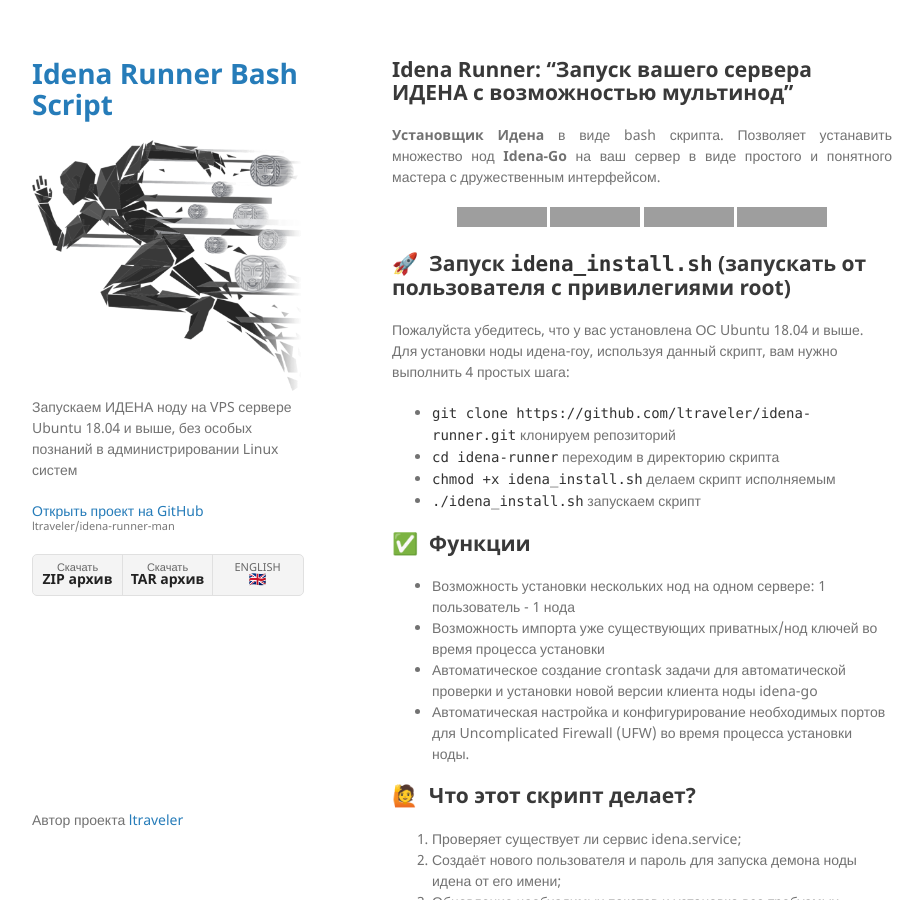
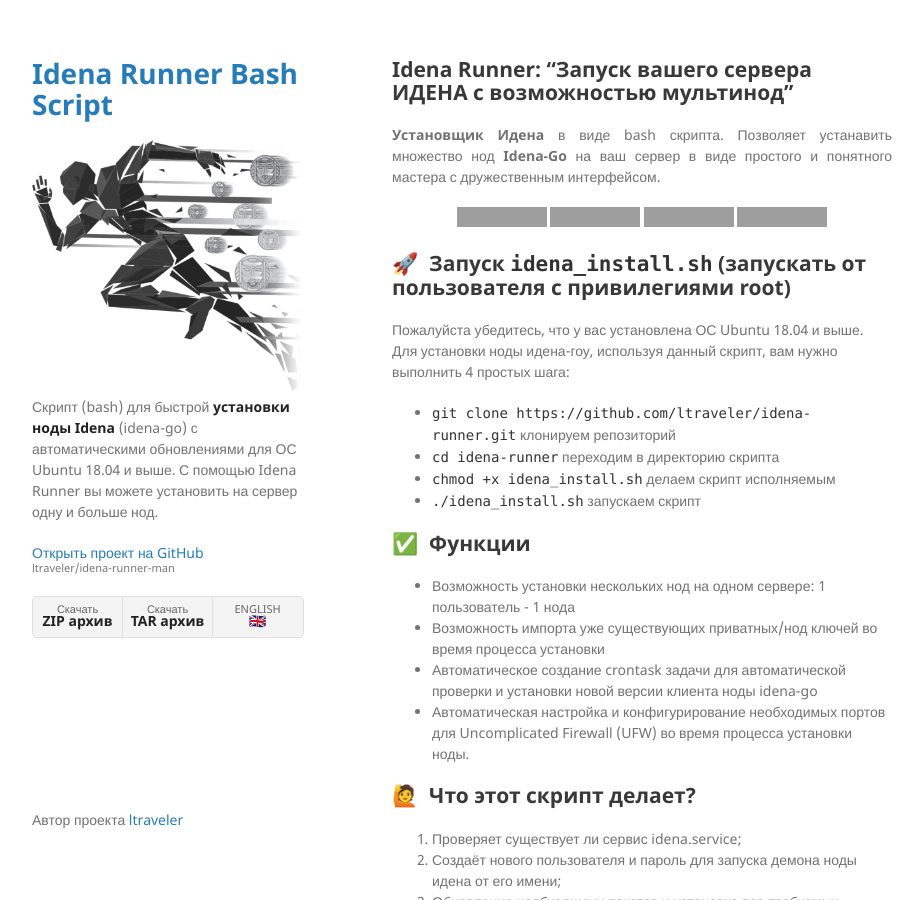
Before and after one commit to ltraveler/idena-runner-man, a Jekyll site: the page built from ru/index-ru.md, in a window 1280 px wide and 900 px high. Shown: the whole window, without its empty margins (178-1101 px from the left). Built offline with Jekyll 4.4.1, drawn with Linux system fonts in a browser that asks for light colours; grey boxes are pictures that could not be loaded.

Commit message:
Update index-ru.md

```diff
--- a/ru/index-ru.md
+++ b/ru/index-ru.md
@@ -5,7 +5,7 @@
 ref: idena-runner-script
 title: "Idena Runner: Настройка Идена ноды и её автоматическое обновление"
 description: "Быстрый старт вашего сервера идена на >= Ubuntu 18.04. Скрипт позволяет: запускать несколько нод на одном сервере, автоматическое обновление установленных IDENA нод, импорт api ключей ноды и вашего приватного ключа, настройка UFW и автоматическое конфигурирование портов"
-introduction: "Запускаем ИДЕНА ноду на VPS сервере Ubuntu 18.04 и выше, без особых познаний в администрировании Linux систем"
+introduction: "Скрипт (bash) для быстрой <strong>установки ноды Idena</strong> (idena-go) с автоматическими обновлениями для ОС Ubuntu 18.04 и выше. С помощью Idena Runner вы можете установить на сервер одну и больше нод."
 ---
 
 ## Idena Runner: "Запуск вашего сервера ИДЕНА с возможностью мультинод"
```
